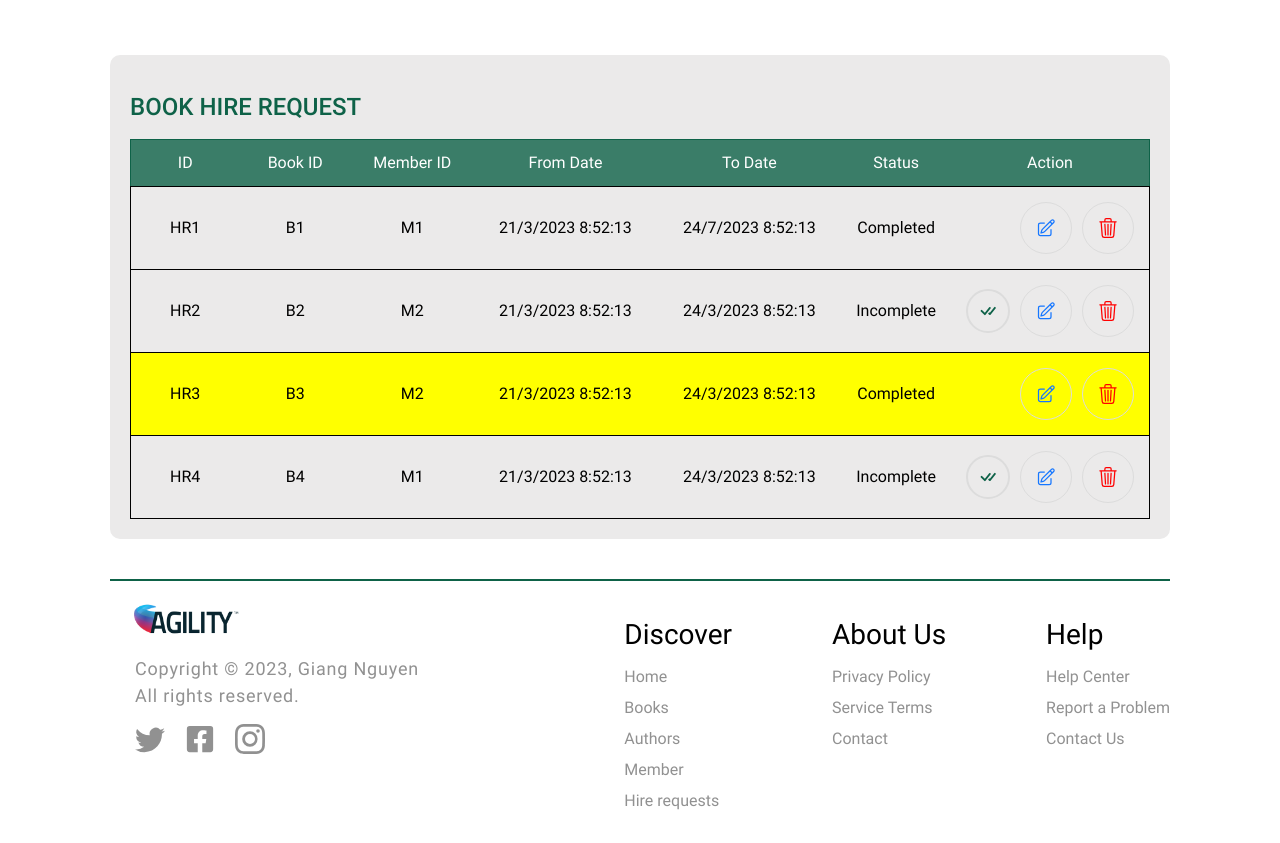
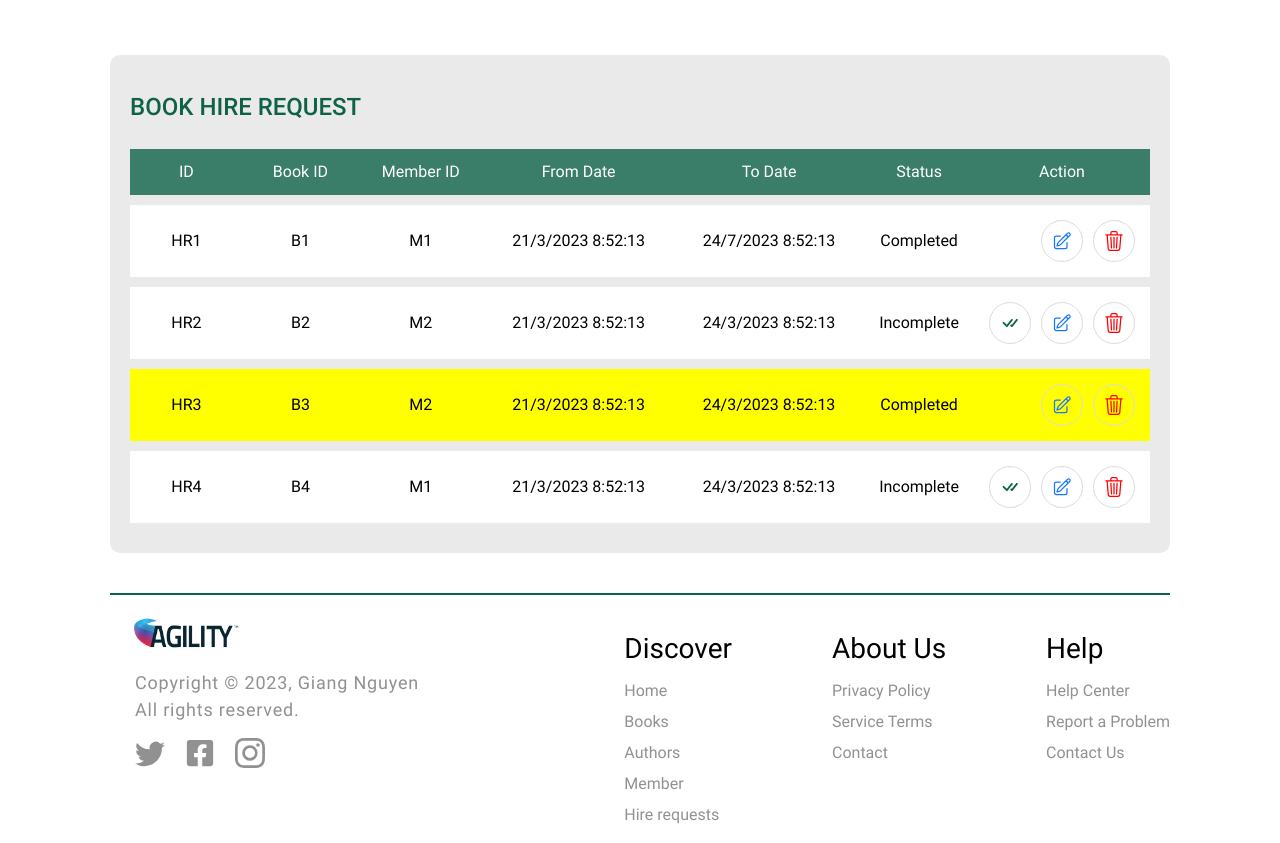
Before and after one commit to giangnguyen-agilityio/products-management, a React (Vite) app in the folder practice-one/library-management/: page / in a window 1280 px wide. Shown: the part 3120-3963 px from the top of the page. Built offline with nearby package versions, Linux system fonts and the light colour scheme; data requests are answered from the project's data file.

Commit message:
Update the CSS for Table and TableRow components

```diff
--- a/practice-one/library-management/src/components/Table/table.css
+++ b/practice-one/library-management/src/components/Table/table.css
@@ -1,4 +1,5 @@
 .hire-request-table {
-  border: 1px solid var(--primary-color);
+  border-collapse: separate;
+  border-spacing: 0 10px;
   width: 100%;
 }
--- a/practice-one/library-management/src/components/TableRow/table-row.css
+++ b/practice-one/library-management/src/components/TableRow/table-row.css
@@ -1,7 +1,12 @@
 .table-row {
   border: 1px solid;
   transition: all 0.3s ease-in-out;
+  background-color: var(--secondary-text-color);
   cursor: pointer;
+}
+
+.table-row:not(.highlight):hover {
+  background-color: var(--bg-btn-color);
 }
 
 .table-row-cell {
@@ -26,37 +31,37 @@
   background-color: var(--highlight-color);
 }
 
-.toggle-completion-btn,
-.edit-btn,
-.delete-btn {
+.table-controls .toggle-completion-btn,
+.table-controls .edit-btn,
+.table-controls .delete-btn {
   padding: 10px;
   border-radius: 50%;
-  border: 2px solid var(--bg-btn-color);
+  border: 1.5px solid var(--bg-btn-color) !important;
   background: unset;
   transition: all 0.3s ease-in-out;
   cursor: pointer;
 }
 
-.toggle-completion-btn {
+.table-controls .toggle-completion-btn {
   color: var(--primary-color);
 }
 
-.toggle-completion-btn:hover {
-  border-color: var(--primary-color);
+.table-controls .toggle-completion-btn:hover {
+  border-color: var(--primary-color) !important;
 }
 
-.edit-btn {
+.table-controls.edit-btn {
   color: var(--tertiary-color);
 }
 
-.edit-btn:hover {
-  border-color: var(--tertiary-color);
+.table-controls .edit-btn:hover {
+  border-color: var(--tertiary-color) !important;
 }
 
-.delete-btn {
+.table-controls .delete-btn {
   color: var(--danger-color);
 }
 
-.delete-btn:hover {
-  border-color: var(--danger-color);
+.table-controls .delete-btn:hover {
+  border-color: var(--danger-color) !important;
 }
--- a/practice-one/library-management/src/styles/abstracts/variables.css
+++ b/practice-one/library-management/src/styles/abstracts/variables.css
@@ -14,6 +14,7 @@
   --bg-btn-color: #dcdcdc;
   --bg-introduction-color: #0e6248cc;
   --bg-overlay-color: #000000cc;
+  --bg-color: #f4f8f9;
   --highlight-color: #ffff00;
 
   /* Text-color */
```
